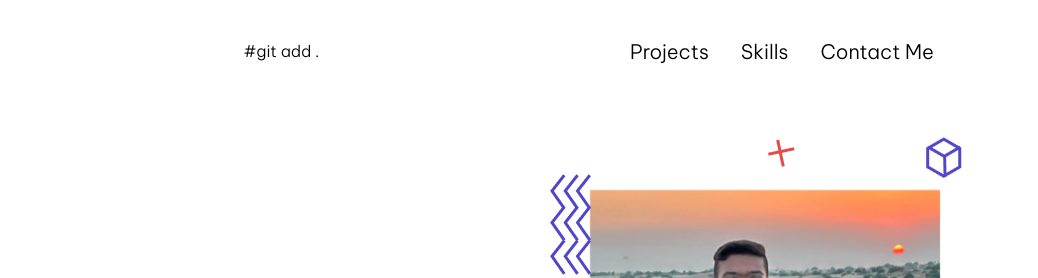
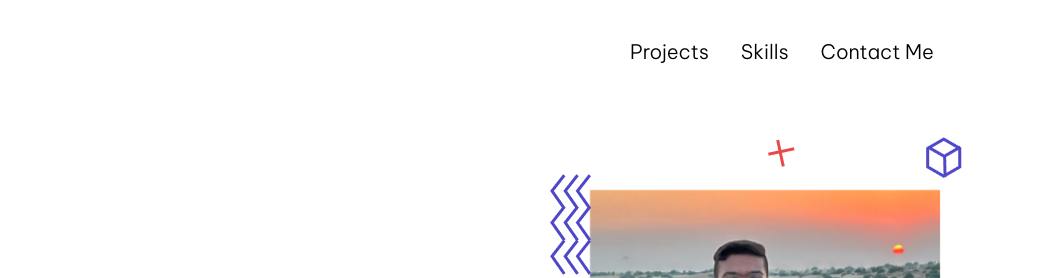
Before and after one commit to Powerhouse88/PortFolio, a plain HTML site: page index.html in a window 1280 px wide. Shown: the top 278 px of the page, 242-1280 px from the left. Drawn offline with nearby package versions, Linux system fonts and the light colour scheme.

Commit message:
IMG-3 updated

```diff
--- a/index.html
+++ b/index.html
@@ -17,7 +17,7 @@
                     <img src="images/userAsset/NavLogo.png" class="logo">
                     <div class="logo-text">imanshu Goyal</div>
                 </div>
-#git add .
+
 <!--
 git
 git add .
```
